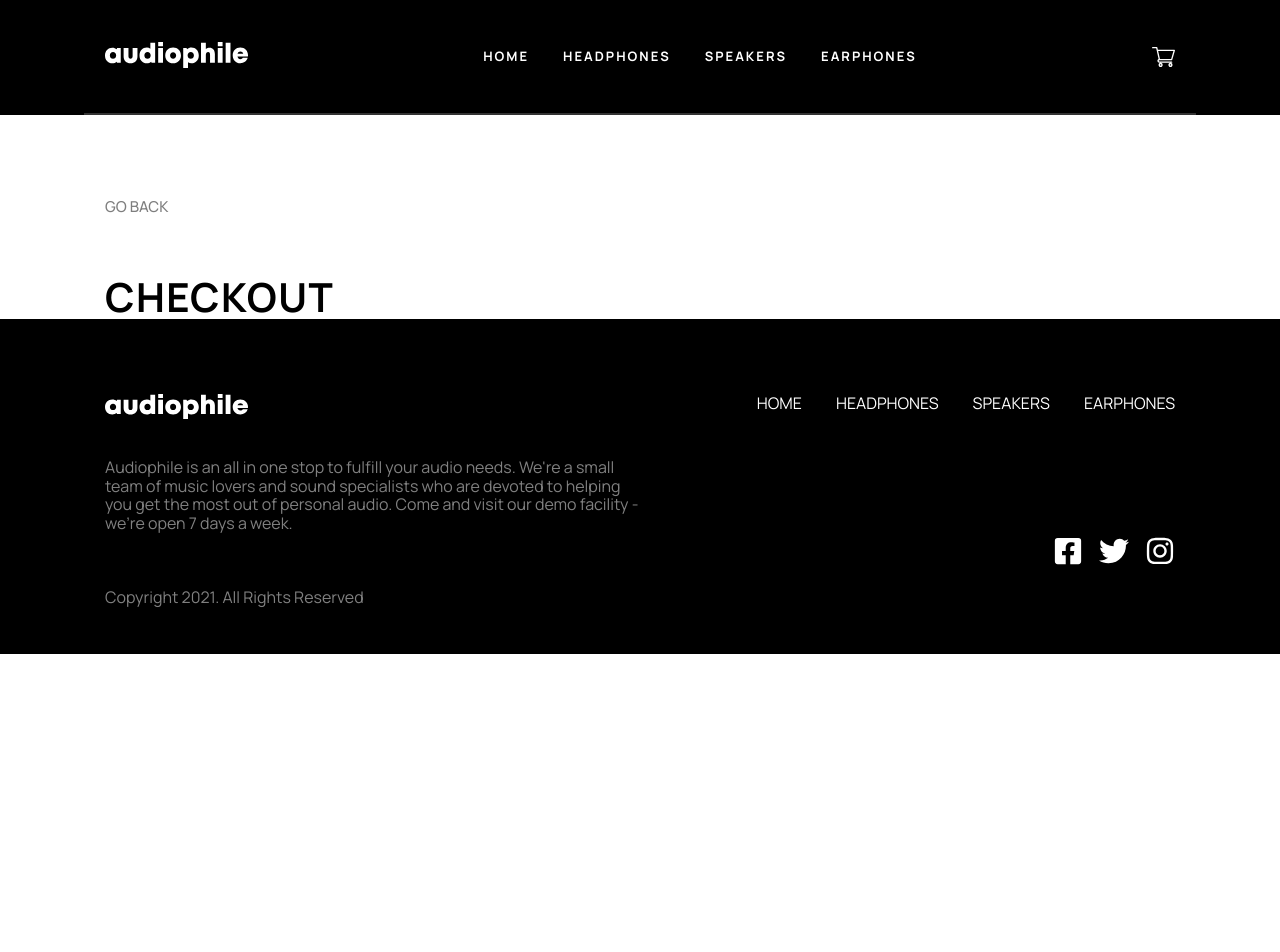
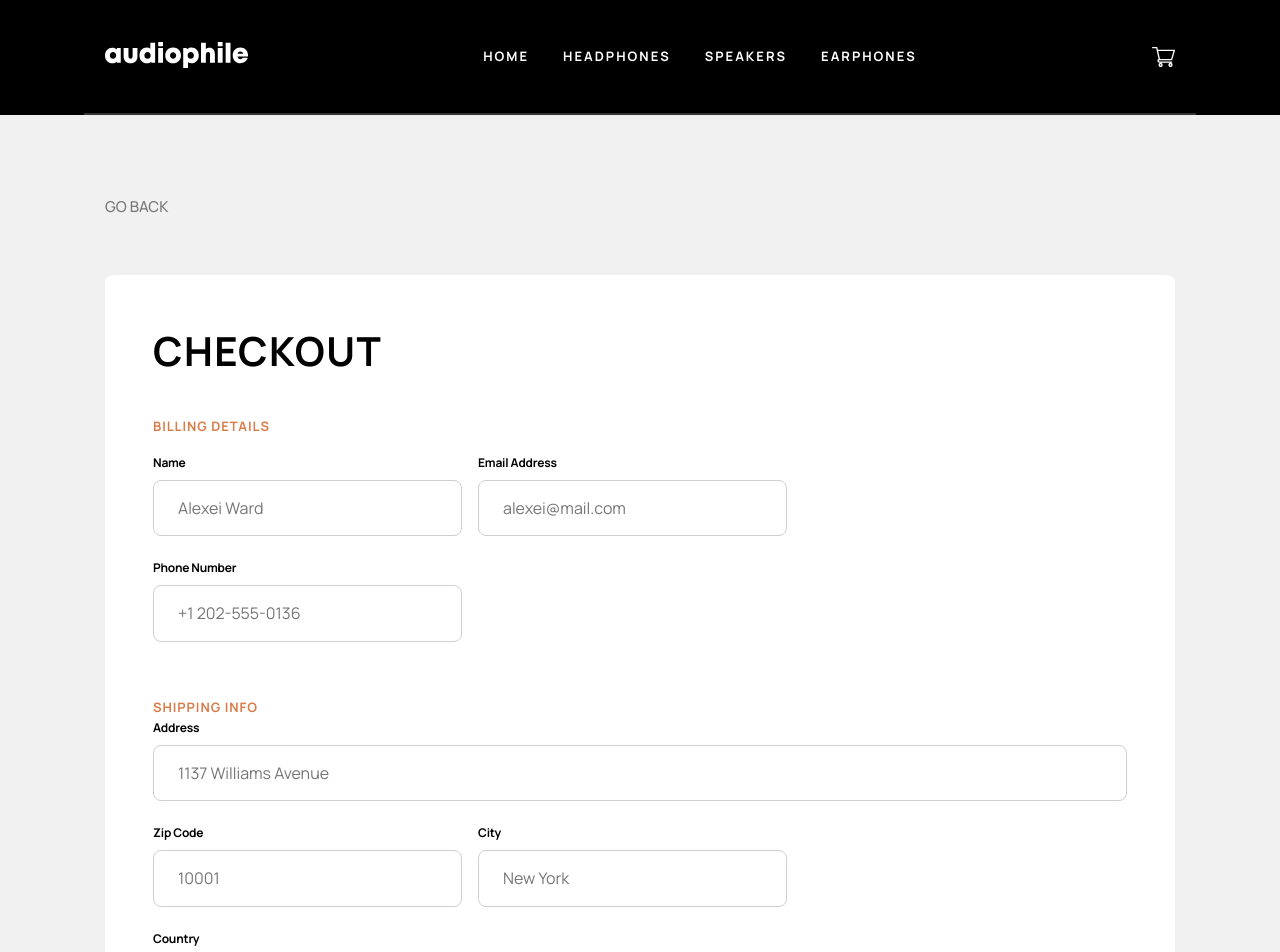
Before and after one commit to samadjei/audiophile-ecommerce-website, a Next.js app: page /Checkout in a window 1280 px wide. Shown: the top 952 px of the page. Before the commit the page ends 800 px from the top, so only its background shows below. Built offline with nearby package versions, Linux system fonts and the light colour scheme.

Commit message:
adding checkout field

```diff
--- a/components/Cart.js
+++ b/components/Cart.js
@@ -18,7 +18,9 @@ const Cart = ({ open, onClose }) => {
 					<h6>
 						Cart <span className="cart__items-num">({totalQuantities})</span>
 					</h6>
-					<span className='cart__remove-all' onClick={() => onRemove(cartItems)}>Remove all</span>
+					<span className="cart__remove-all" onClick={() => onRemove(cartItems)}>
+						Remove all
+					</span>
 				</div>
 				<div className="cart__item">
 					<div className="cart__empty">
@@ -34,14 +36,14 @@ const Cart = ({ open, onClose }) => {
 							cartItems.map((item) => (
 								<div className="cart__products" key={item.id}>
 									<div className="cart__product">
-										<div className='cart__images'>
-											<Image className='cart__image' src={item.image.mobile} alt="Headphones" width={64} height={64} />
+										<div className="cart__images">
+											<Image className="cart__image" src={item.image.mobile} alt="Headphones" width={64} height={64} />
 										</div>
 										<div className="cart__product-details">
 											<span className="cart--name">{item.cartName}</span>
 											<span className="cart--price">${item.price}</span>
 										</div>
-										<div className='cart__toggle'>
+										<div className="cart__toggle">
 											<div className="cart__add">
 												<span onClick={() => toggleCartItemQuantity(item.id, 'dec')} className="cart__decrement">
 													-
@@ -61,9 +63,11 @@ const Cart = ({ open, onClose }) => {
 								<span className="cart__total--price">${totalPrice}</span>
 							</div>
 						)}
-						<Button className="btn" buttonStyle="btn--primary" buttonSize="btn--cart">
-							Checkout
-						</Button>
+						<Link href="/Checkout">
+							<Button className="btn" buttonStyle="btn--primary" buttonSize="btn--cart">
+								Checkout
+							</Button>
+						</Link>
 					</div>
 				</div>
 			</div>
--- /dev/null
+++ b/components/Checkout/CheckoutForm.js
@@ -0,0 +1,66 @@
+// Render Prop
+import React, { useState } from 'react';
+import { Formik, Form, Field } from 'formik';
+import TextField from './TextField';
+
+const CheckoutForm = () => (
+	<div className="checkout__form">
+		<Formik
+			initialValues={{
+				name: '',
+				emailAddress: '',
+				phoneNumber: '',
+				address: '',
+				zipCode: '',
+				city: '',
+				country: '',
+				eMoney: false,
+				cashOnDelivery: false,
+				eMoneyNumber: '',
+				eMoneyPin: '',
+			}}
+			onSubmit={(values, { setSubmitting }) => {
+				setTimeout(() => {
+					alert(JSON.stringify(values, null, 2));
+					setSubmitting(false);
+				}, 400);
+			}}
+		>
+			{({ isSubmitting }) => (
+				<Form>
+					<span className="sub-title">Billing Details</span>
+					<div className="field__billing">
+						<div className="field__billing-items">
+							<TextField label="Name" name="name" placeholder="Alexei Ward" type="text" />
+							<TextField label="Email Address" name="email" placeholder="alexei@mail.com" type="email" />
+						</div>
+						<TextField label="Phone Number" name="number" placeholder="+1 202-555-0136" type="number" />
+					</div>
+
+					<div className="field__shipping">
+						<span className="sub-title">Shipping Info</span>
+						<div>
+							<TextField className="field__input field__shipping-address" label="Address" name="adress" placeholder="1137 Williams Avenue" type="text" />
+							<div className="field__shipping-inner">
+								<TextField label="Zip Code" name="zipcode" placeholder="10001" type="text" />
+								<TextField label="City" name="city" placeholder="New York" type="text" />
+							</div>
+							<div className="field__shipping-country">
+								<TextField label="Country" name="country" placeholder="United States" type="text" />
+							</div>
+            </div>
+            <div className="field__payments">
+
+            </div>
+
+						{/* <button type="submit" disabled={isSubmitting}>
+							Submit
+						</button> */}
+					</div>
+				</Form>
+			)}
+		</Formik>
+	</div>
+);
+
+export default CheckoutForm;
--- /dev/null
+++ b/components/Checkout/TextField.js
@@ -0,0 +1,14 @@
+import React from 'react';
+import { useField } from 'formik';
+
+const TextField = ({ label, ...props }) => {
+	const [field, meta] = useField(props);
+	return (
+		<div className='field__inputs'>
+			<label className='field--label' htmlFor={field.name}>{label}</label>
+			<input className='field__input' placeholder={field.placeholder} type="text" autoComplete="off" {...field} {...props} />
+		</div>
+	);
+};
+
+export default TextField;
--- a/package.json
+++ b/package.json
@@ -8,6 +8,7 @@
     "start": "next start"
   },
   "dependencies": {
+    "formik": "^2.2.9",
     "next": "^12.2.1-canary.3",
     "react": "^18.2.0",
     "react-dom": "^18.2.0",
--- a/pages/Checkout.js
+++ b/pages/Checkout.js
@@ -1,8 +1,10 @@
 import React from 'react';
 import Link from 'next/link';
+import CheckoutForm from '../components/Checkout/CheckoutForm';
 
 const Checkout = () => {
 	return (
+		<div className="checkout__grey">
 			<div className="container">
 				<div className="details">
 					<Link href="/Headphones">
@@ -12,7 +14,8 @@ const Checkout = () => {
 				<div>
 					<div className="checkout">
 						<h2>Checkout</h2>
-
+						<CheckoutForm />
+					</div>
 				</div>
 			</div>
 		</div>
--- a/scss/pages/_checkout.scss
+++ b/scss/pages/_checkout.scss
@@ -1 +1,62 @@
 @use '../abstracts' as *;
+
+.checkout {
+	background: var(--white);
+	margin-bottom: 14.1rem;
+	padding: 5.4rem 4.8rem;
+	border-radius: 0.8rem;
+
+	&__grey {
+		background: var(--light-grey);
+	}
+
+	&__form {
+		margin-top: 4.1rem;
+	}
+}
+
+.field {
+	&__billing {
+		margin-top: 1.6rem;
+		margin-bottom: 5.3rem;
+		&-items {
+			display: flex;
+			gap: 1.6rem;
+			margin-bottom: 2.4rem;
+		}
+	}
+
+	&__shipping {
+		&-inner {
+			display: flex;
+			gap: 1.6rem;
+			margin-top: 2.4rem;
+		}
+		&-country {
+			margin-top: 2.4rem;
+		}
+	}
+
+	&__inputs {
+		display: flex;
+		flex-direction: column;
+	}
+	&--label {
+		font-weight: var(--font-bold);
+		font-size: 1.2rem;
+		line-height: 1.6rem;
+		letter-spacing: -0.214286px;
+		color: var(--black);
+	}
+	&__input {
+		border-radius: 0.8rem;
+		border: 1px solid #cfcfcf;
+		padding: 1.8rem 2.4rem;
+		width: 30.9rem;
+		margin-top: 0.9rem;
+	}
+}
+
+.field__input.field__shipping-address {
+	width: 100%;
+}
```
Also changed, not shown: 1 other file (tests, documents, lock files or other folders). Lines whose indentation alone changed are shown as unchanged.
